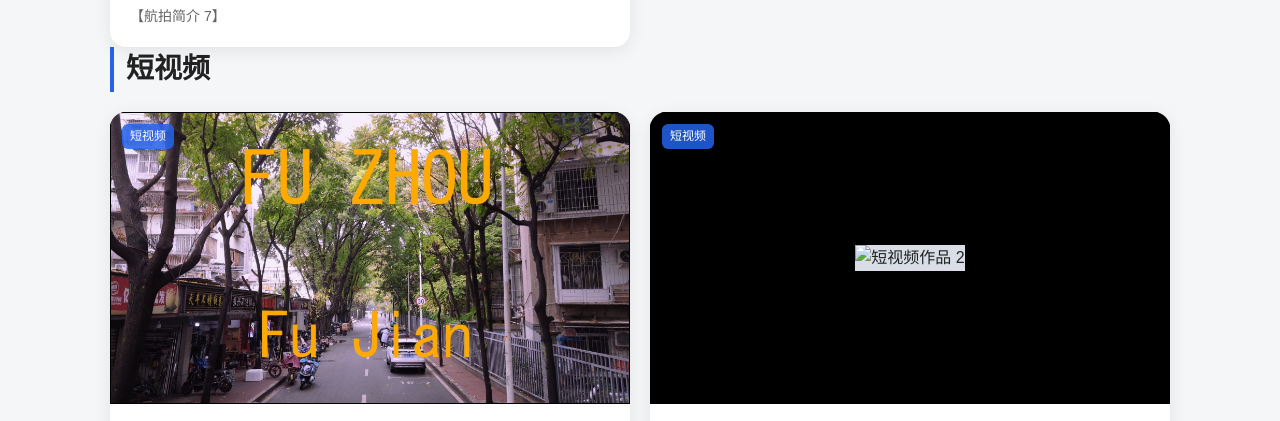
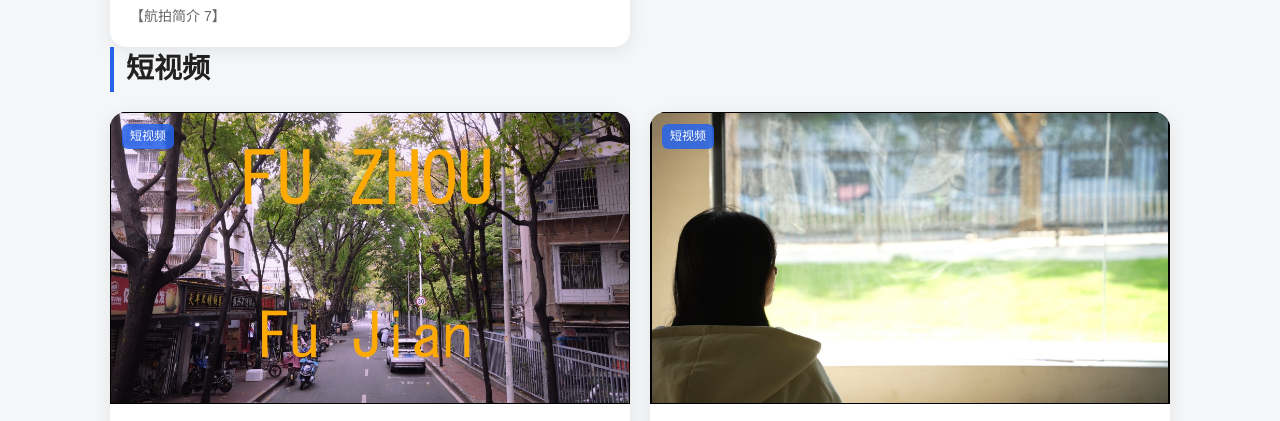
Before and after one commit to pppzy133/pppzy133.github.io, a plain HTML site: page index.html in a window 1280 px wide. Shown: the part 4109-4530 px from the top of the page. Drawn offline with Linux system fonts and the light colour scheme.

Commit message:
Update index.html

```diff
--- a/index.html
+++ b/index.html
@@ -239,7 +239,7 @@
       <!-- 第 2 条：待填 -->
       <a href="https://www.bilibili.com/video/BV1nPxBzsEtn/" target="_blank" class="card" data-cat="short">
         <div class="card-thumb">
-          <img src="./documentary9" alt="短视频作品 2">
+          <img src="./documentary9.jpg" alt="短视频作品 2">
         </div>
         <span class="tag">短视频</span>
         <div class="card-body">
```
